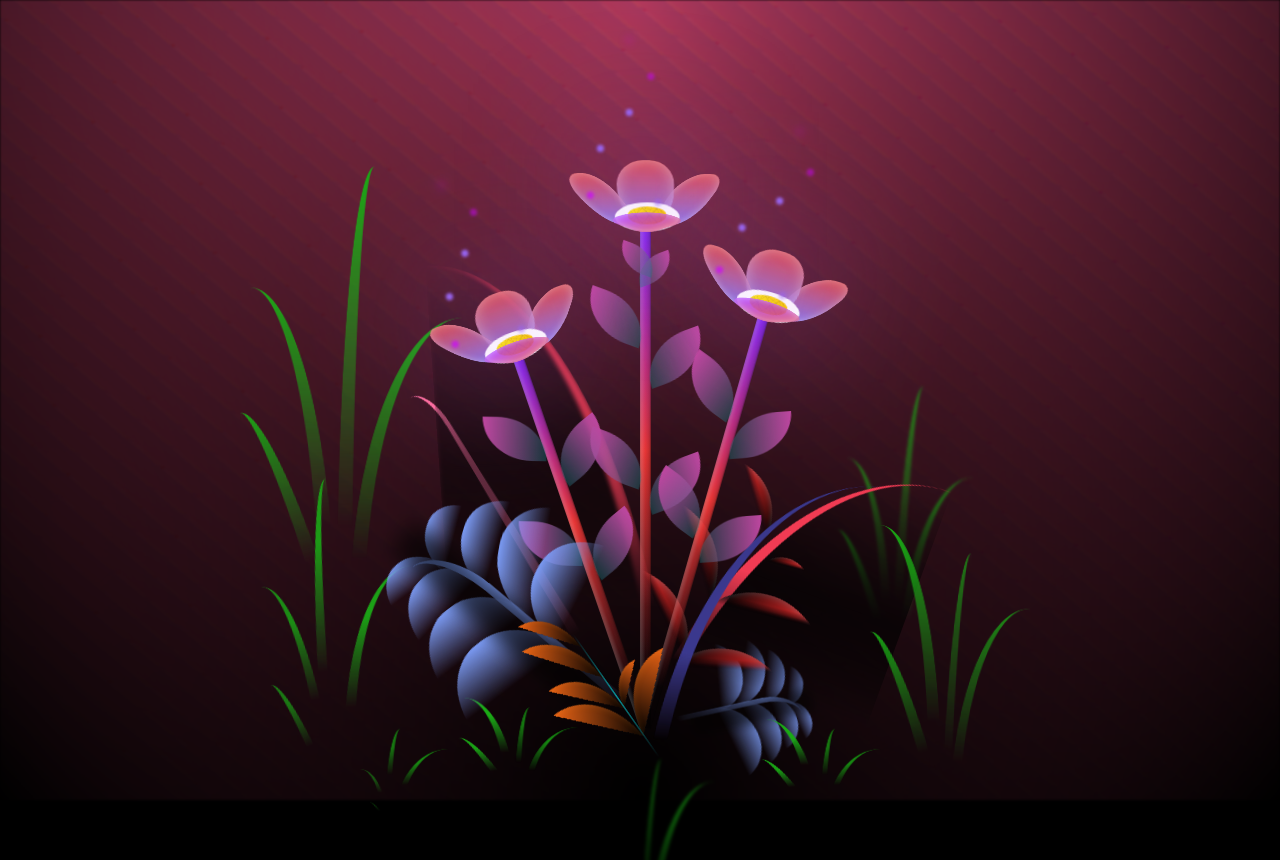
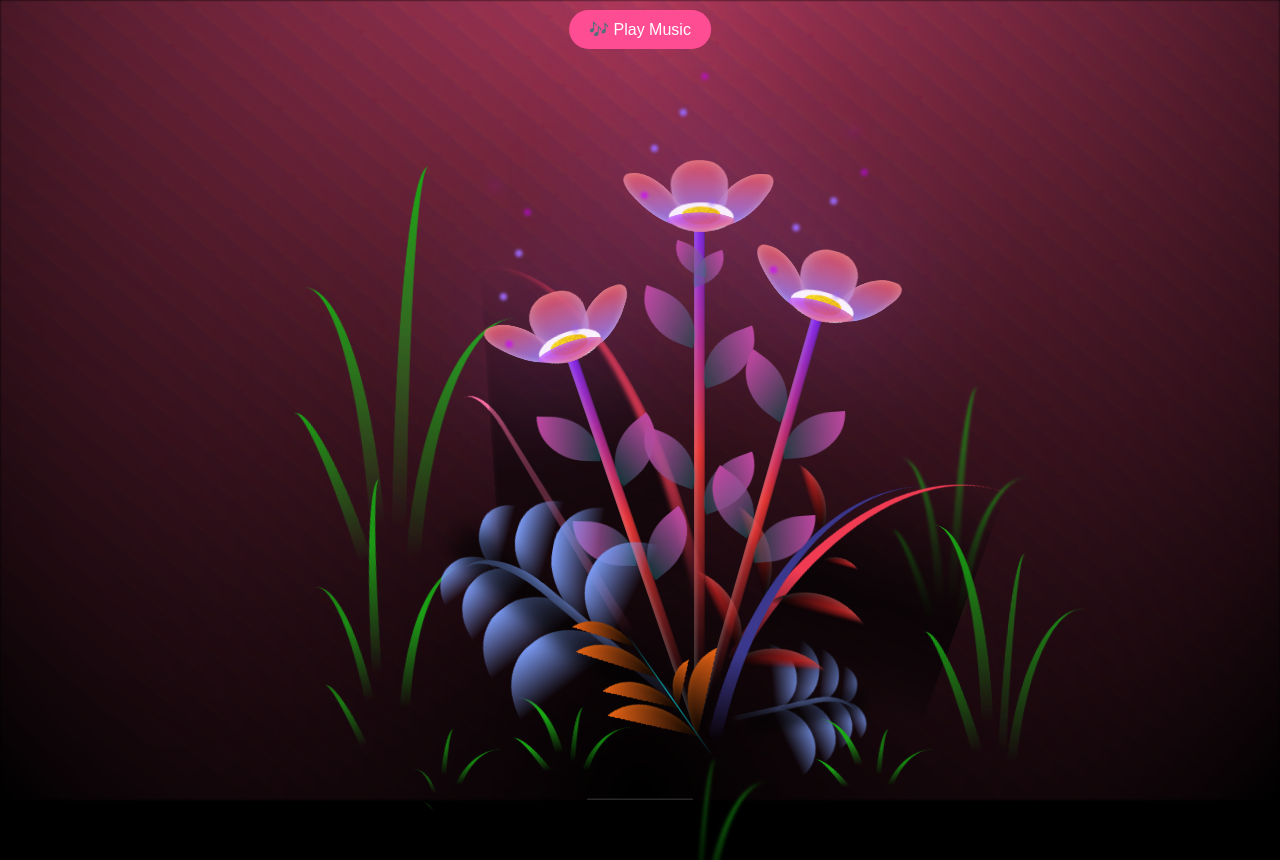
Before and after one commit to kisukeayari/valentine-proposal, a plain HTML site: page flower.html in a window 1280 px wide. Shown: the top 860 px of the page. Drawn offline with Linux system fonts and the light colour scheme.

Commit message:
Update flower.html

```diff
--- a/flower.html
+++ b/flower.html
@@ -9,6 +9,9 @@
     <title>Flowers For You!</title>
 </head>
 <body class="container">
+<button id="musicButton">🎶 Play Music</button>
+<button id="enableAudio">🔊 Enable Sound</button>
+<audio id="bgMusic" src="chestpain.mp3" loop></audio>
   <!-- Pembuat code: https://codepen.io/mdusmanansari/pen/BamepLe -->
     <div class="night"></div>
     <div class="flowers">
@@ -307,6 +310,7 @@
         </div>
       </div>
     </div>
-    <script src="main.js"></script>
+    <script src="main.js">
+</script>
   </body>
 </html>
```
